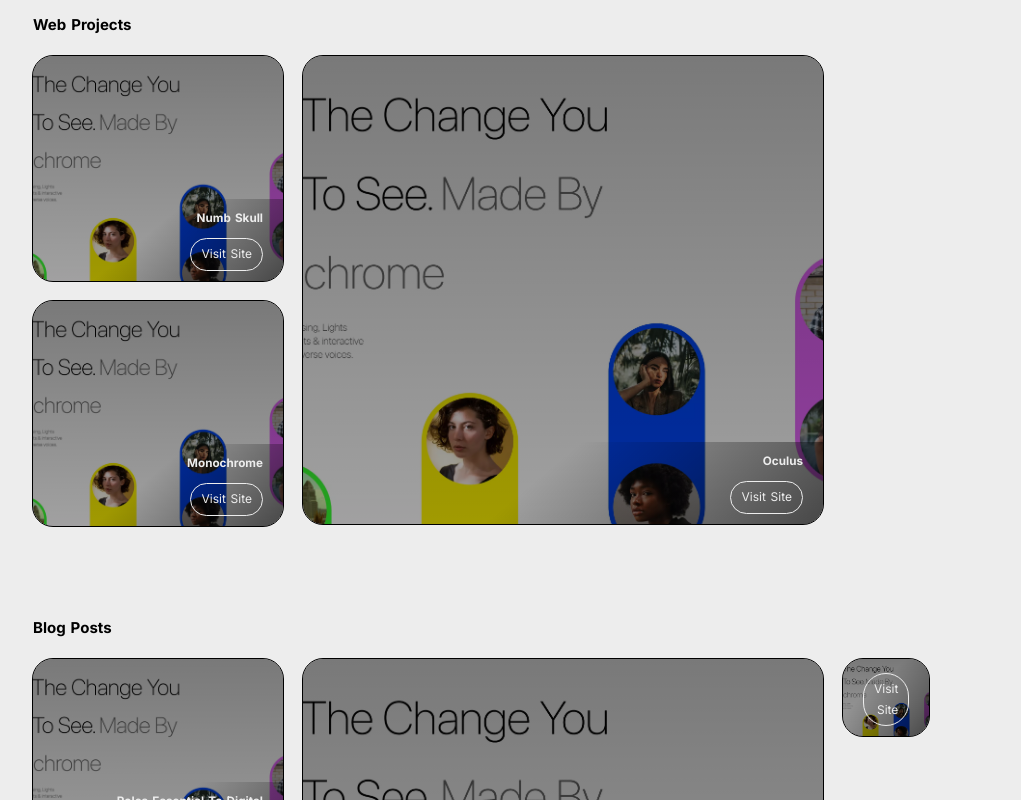
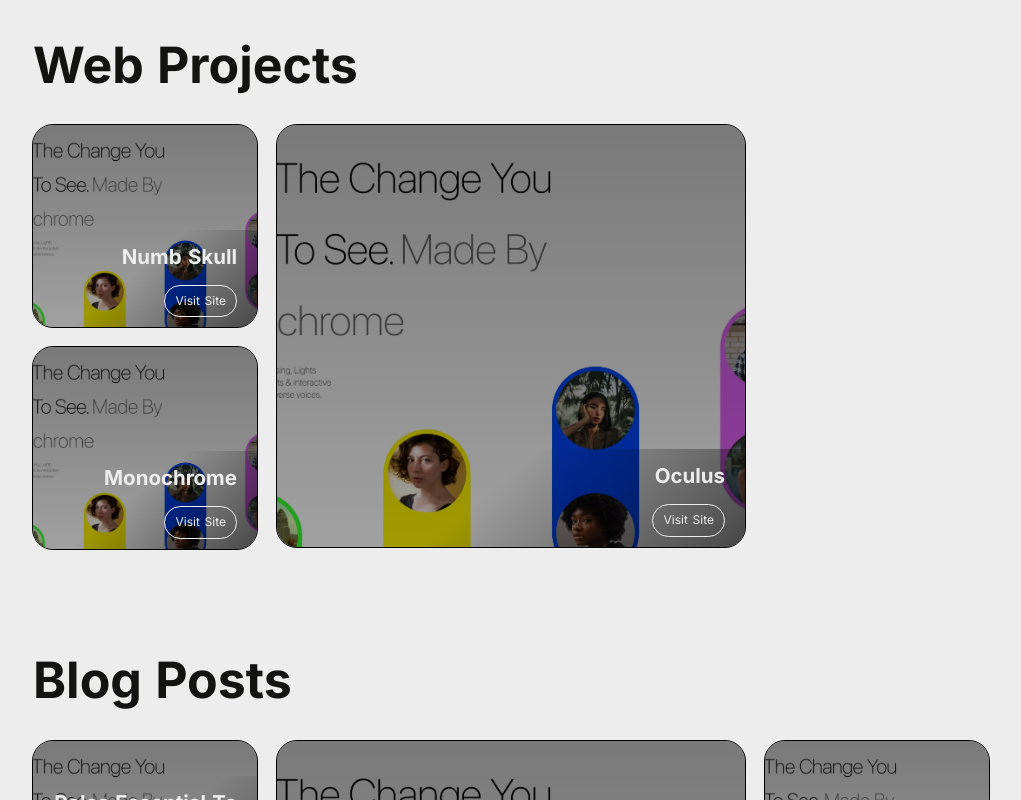
Before and after one commit to Ph-uad/next_portfolio, a Next.js app: page / in a window 1280 px wide. Shown: the part 500-1300 px from the top of the page, without its empty margins (159-1180 px from the left). Built offline with nearby package versions, Linux system fonts and the light colour scheme.

Commit message:
modified general syling

```diff
--- a/src/app/globals.css
+++ b/src/app/globals.css
@@ -3,7 +3,6 @@
   padding: 0;
   box-sizing: border-box;
 }
-
 
 :root {
   color-scheme: light dark;
@@ -14,11 +13,6 @@
     'Ubuntu', 'Cantarell', 'Fira Sans', 'Droid Sans', 'Helvetica Neue',
     sans-serif;
 
-  --accent-color-5: #D0D6B3;
-  --accent-color-4: #ADB87A;
-  --accent-color-3: #798547;
-  --accent-color-2: #3C4224;
-  --accent-color-1: #0C0D07;
   --color-text: #131312;
   --color-text-dark: var(--accent-color-1);
   --bg-color: #ededed;
@@ -29,34 +23,18 @@
 
 @media (prefers-color-scheme:dark) {
   :root {
-    --accent-color-1: #D0D6B3;
-    --accent-color-2: #ADB87A;
-    --accent-color-3: #798547;
-    --accent-color-4: #3C4224;
-    --accent-color-5: #0C0D07;
+
     --color-text: #EEEEEE;
     --color-text-dark: var(--accent-color-1);
     --bg-color: #141414;
 
-    --color-primary-transparent: #ffffff61;
+    --color-primary-transparent: #ffffff3a;
     --color-primary-transparent2: #141414e7;
   }
 }
 
-* {
-  box-sizing: border-box;
-  padding: 0;
-  margin: 0;
-}
-
-html,
 body {
-  max-width: 100vw;
-  overflow-x: hidden;
-}
-
-body {
-  color: rgb(var(--foreground-rgb));
+  color: var(--color-text);
   background: var(--bg-color);
 }
 
@@ -66,26 +44,25 @@ h3 {
   text-transform: capitalize;
 }
 
-.heading-primary {
+h1 {
   font-size: clamp(3rem, 7vw, 5rem);
 }
 
-.heading-secondary {
-  font-size: clamp(3rem, 4.2vw, 4.2rem);
+h2 {
+  font-size: clamp(2.5rem, 4vw, 4rem);
 }
 
 .heading-subsection {
   font-size: clamp(2.5rem, 3.2vw, 3.2rem);
   font-weight: 400;
-
-
 }
 
-.heading-tertiary {
-  font-size: 2rem;
+h3 {
+  font-size: clamp(2rem, 1.6vw, 2.5rem);
 }
 
 p {
+  font-size: clamp(1.4rem, 1.6vw, 1.6rem);
   margin-bottom: 1.6rem;
 }
 
@@ -98,6 +75,15 @@ p {
   text-transform: uppercase;
 }
 
+.text-italic {
+  font-style: italic;
+}
+
+.lowercase {
+  text-transform: lowercase;
+}
+
+/*  */
 .list {
   padding: 1rem;
 }
@@ -107,17 +93,13 @@ p {
   text-transform: capitalize;
 }
 
-.text-italic {
-  font-style: italic;
-}
-
-.lowercase {
-  text-transform: lowercase;
-}
-
 /*  */
 
 /* Layout */
+.m-y{
+  margin: 5rem 0;
+}
+
 .flex {
   display: flex;
   gap: 2rem;
@@ -195,9 +177,6 @@ p {
 /*  */
 
 /* Utilities */
-.logo {
-  width: 100%;
-}
 
 .image {
   width: 100%;
@@ -213,51 +192,14 @@ a>* {
 }
 
 
-@media (prefers-color-scheme: dark) {
-  html {
-    color-scheme: dark;
-  }
-}
 
 /* Generic Styles */
 
-
-.sidebar {
-  position: sticky;
-  top: 10%;
-  right: 0;
-  background: var(--color-primary-transparent);
-  border: 1px solid var(--accent-color-2);
-  padding: 2rem;
-  flex: 0 30%;
-  margin: 2rem;
-  border-radius: 10px;
-}
-
-.searchBar {
-  all: unset;
-  padding: 1rem 1.2rem;
-  border-bottom: .1rem solid var(--accent-color-1);
-  cursor: text;
-}
-
-select {
-  padding: 1rem 2rem;
-  margin: 1.5rem auto;
-  border-radius: 10px;
-  width: 100%;
-}
-
-select:focus {
-  outline: 1px solid var(--accent-color-1);
-}
-
 .grid {
   display: grid;
-  grid-template-columns: repeat(auto-fill, minmax(20rem, 25rem));
-  grid-auto-flow: column dense;
-  margin: 2% 0;
-  gap: 2rem;
+  grid-template-columns: 80%;
+  margin: 2% auto;
+  gap: 4rem;
   max-width: 110.2rem;
 }
 
@@ -270,14 +212,13 @@ select:focus {
   display: flex;
   background-position: top center;
   background-size: cover;
-  background: linear-gradient(#000, );
   transition: .4s;
 }
 
 .grid li:hover {
-  outline-color: var(--accent-color-2);
+  outline-color: var(--color-text);
   outline-offset: .5rem;
-  transform: scale(1.01);
+  transform: scale(1.02);
 }
 
 .grid li .details {
@@ -285,18 +226,30 @@ select:focus {
   width: 100%;
   align-self: last baseline;
   background: linear-gradient(140deg, transparent 45%, #0000008f);
-  color: var(--bg-color);
+  color:  #ededed;
   text-align: right;
 }
 
 .grid li .details a {
   display: inline-block;
-
   font-size: 1.2rem;
   margin-top: 1rem;
   padding: .5rem 1rem;
   border-radius: 100px;
-  border: 1px solid var(--bg-color);
+  border: 1px solid #ededed;
+}
+
+
+
+
+
+/* Desktop */
+
+@media (min-width:64em) {
+  .grid {
+    gap: 2rem;
+    grid-auto-flow: column dense;
+    grid-template-columns: repeat(4, minmax(25%, auto));
   }
 
   .grid li:nth-child(1) {
@@ -308,9 +261,4 @@ select:focus {
     grid-column: 1 /span 2;
     opacity: 0.3;
   }
-
-@media (prefers-color-scheme: dark) {
-  html {
-    color-scheme: dark;
 }
-}
```
Lines whose indentation alone changed are shown as unchanged.
